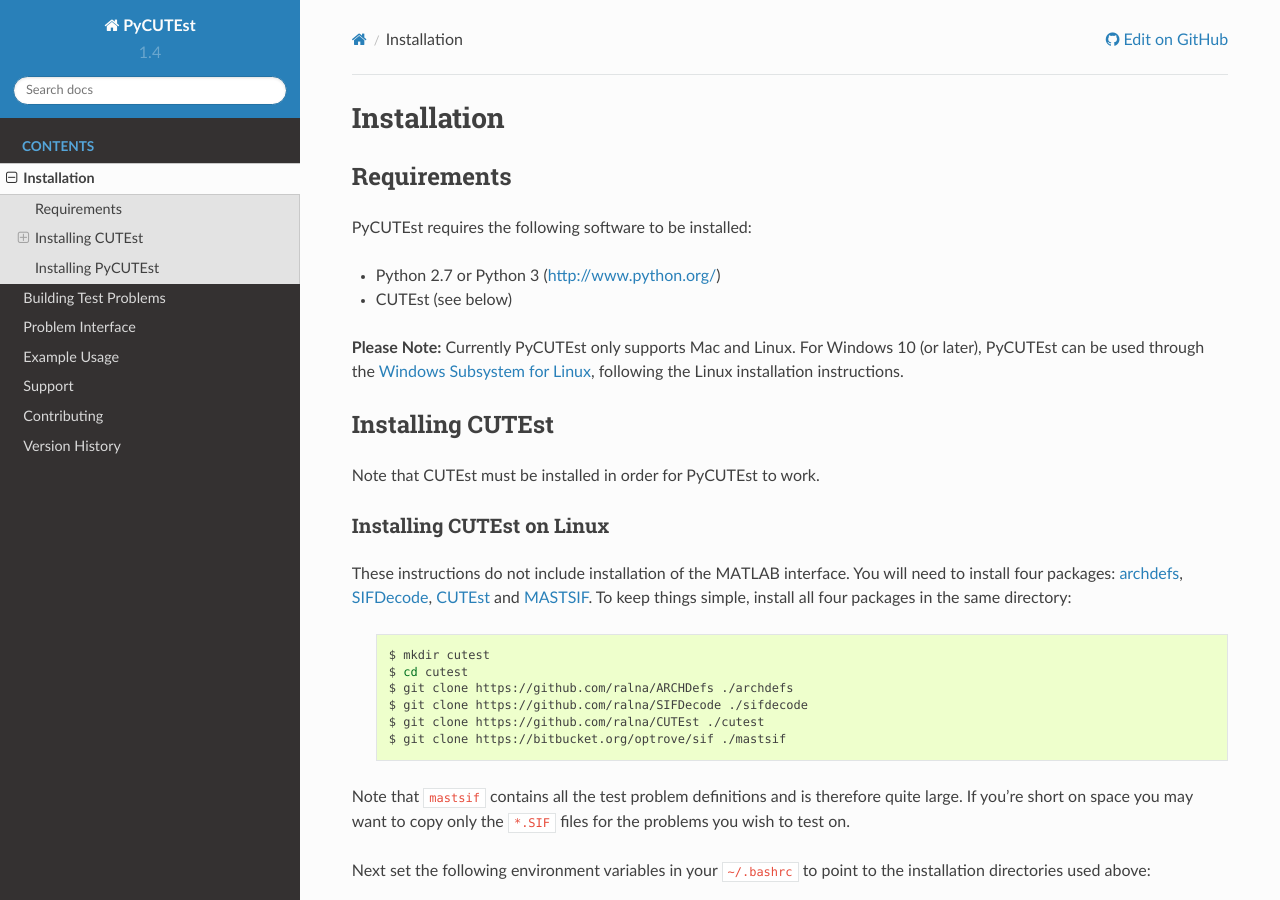
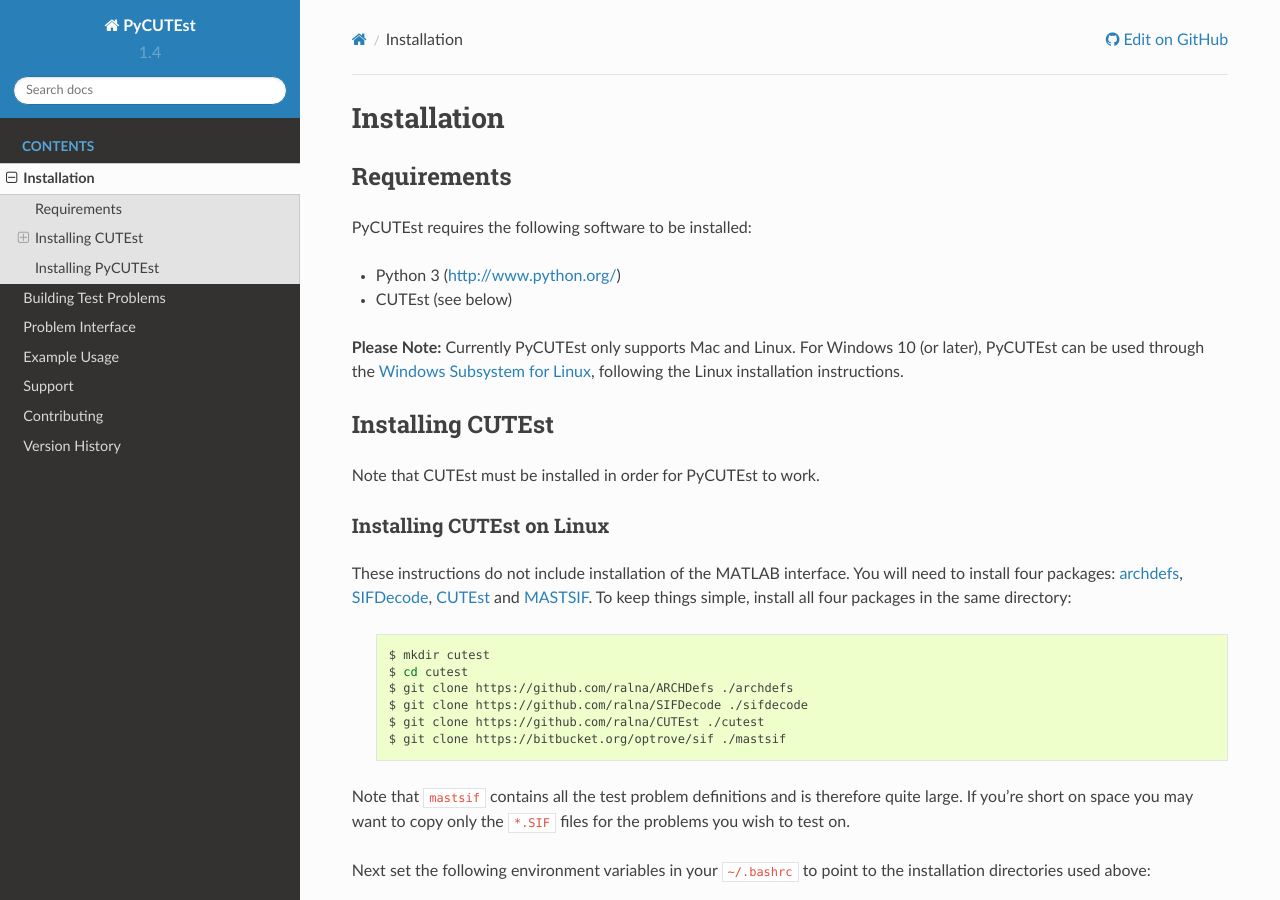
Before and after one commit to jfowkes/pycutest, a Sphinx documentation site: the page built from docs/install.rst, in a window 1280 px wide and 900 px high. Built offline with Sphinx 7.4.7 and the Read the Docs theme 2.0.0, drawn with Linux system fonts in a browser that asks for light colours.

Commit message:
Drop Python 2 support

```diff
--- a/README.rst
+++ b/README.rst
@@ -10,7 +10,7 @@
 ------------
 PyCUTEst requires the following software to be installed:
 
-* Python 2.7 or Python 3 (http://www.python.org/)
+* Python 3 (http://www.python.org/)
 * CUTEst (see below)
 
 **Please Note:** Currently PyCUTEst only supports Mac and Linux. For Windows 10 (or later), PyCUTEst can be used through the `Windows Subsystem for Linux <https://docs.microsoft.com/en-us/windows/wsl/>`_, following the Linux installation instructions.
--- a/docs/install.rst
+++ b/docs/install.rst
@@ -5,7 +5,7 @@
 ------------
 PyCUTEst requires the following software to be installed:
 
-* Python 2.7 or Python 3 (http://www.python.org/)
+* Python 3 (http://www.python.org/)
 * CUTEst (see below)
 
 **Please Note:** Currently PyCUTEst only supports Mac and Linux. For Windows 10 (or later), PyCUTEst can be used through the `Windows Subsystem for Linux <https://docs.microsoft.com/en-us/windows/wsl/>`_, following the Linux installation instructions.
--- a/requirements.txt
+++ b/requirements.txt
@@ -1,4 +1,2 @@
-numpy>=1.11; python_version>="3"
-scipy>=0.18; python_version>="3"
-numpy>=1.11,<1.17; python_version<"3"
-scipy>=0.18,<1.3; python_version<"3"
+numpy>=1.11
+scipy>=0.18
--- a/setup.py
+++ b/setup.py
@@ -54,7 +54,6 @@
         'Operating System :: MacOS',
         'Operating System :: Unix',
         'Programming Language :: Python',
-        'Programming Language :: Python :: 2',
         'Programming Language :: Python :: 3',
         'Topic :: Scientific/Engineering',
         'Topic :: Scientific/Engineering :: Mathematics',
```
